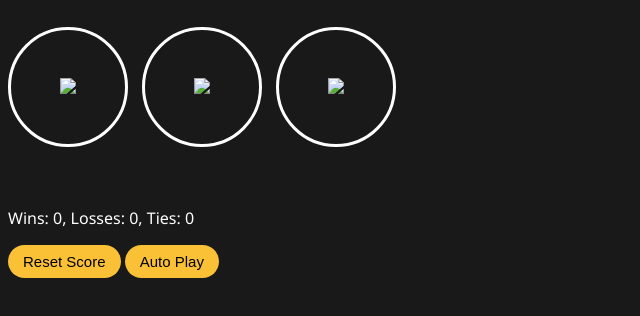
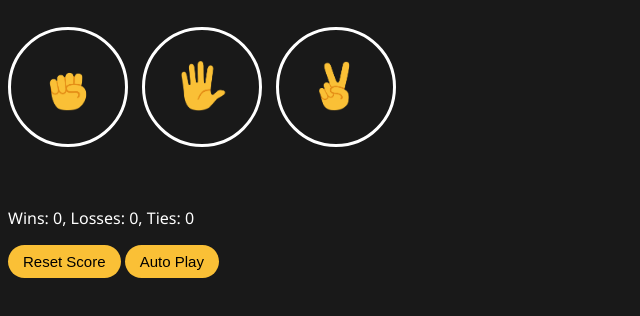
Before and after one commit to abdul-rehman-asif/rock-paper-scissors, a plain HTML site: page index.html in a window 1280 px wide. Shown: the part 74-390 px from the top of the page, without its empty margins (0-640 px from the left). Drawn offline with Linux system fonts and the light colour scheme.

Commit message:
Update index.html

```diff
--- a/index.html
+++ b/index.html
@@ -7,15 +7,15 @@
   <body>
     <p class="title">Rock Paper Scissors</p>
     <button class="move-button js-rock-button">
-      <img src="images/rock-emoji.png" class="move-icon">
+      <img src="rock-emoji.png" class="move-icon">
     </button>
 
     <button class="move-button js-paper-button">
-      <img src="images/paper-emoji.png" class="move-icon">
+      <img src="paper-emoji.png" class="move-icon">
     </button>
 
     <button class="move-button js-scissors-button">
-      <img src="images/scissors-emoji.png" class="move-icon">
+      <img src="scissors-emoji.png" class="move-icon">
     </button>
 
     <p class="js-result result"></p>
```
